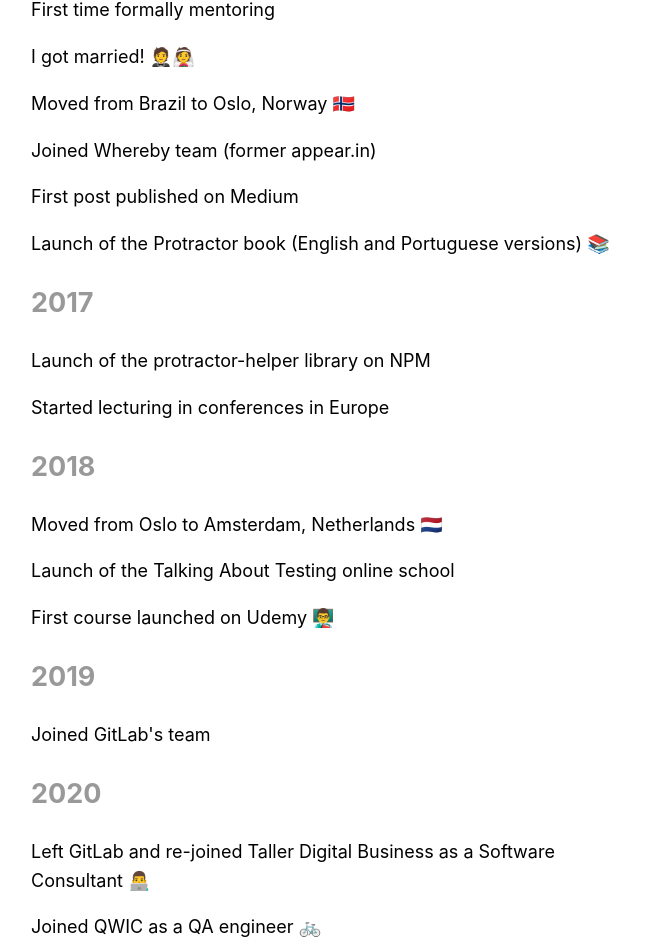
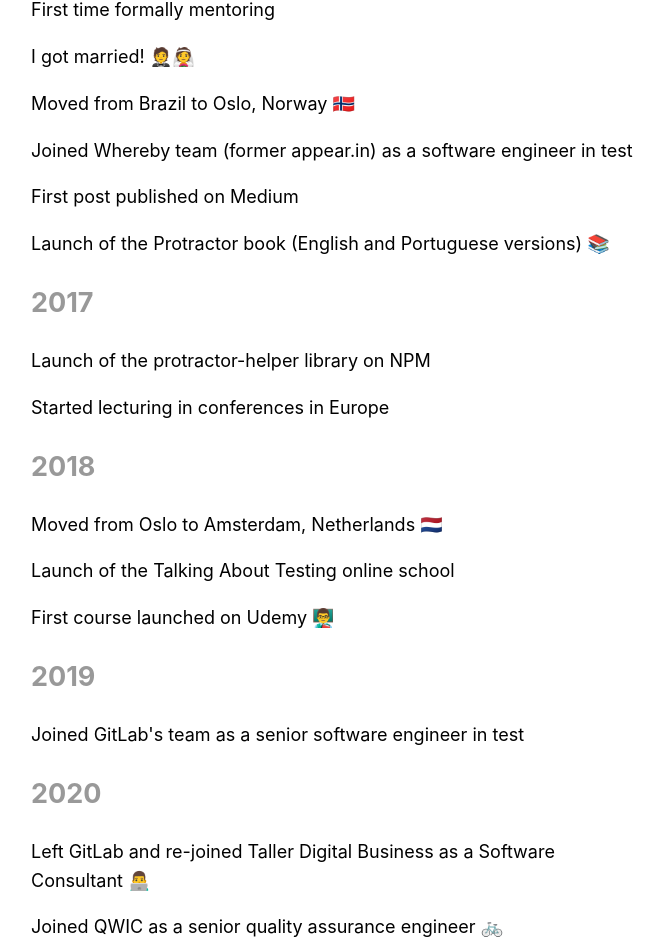
Before and after one commit to wlsf82/walmyr-nextjs, a Next.js app: page / in a window 1280 px wide. Shown: the part 1756-2708 px from the top of the page, without its empty margins (303-967 px from the left). Built offline with nearby package versions, Linux system fonts and the light colour scheme.

Commit message:
Update some of my roles

```diff
--- a/components/timeline.js
+++ b/components/timeline.js
@@ -53,7 +53,7 @@ const achievements = [
       'First time formally mentoring',
       'I got married! 🤵‍👰‍',
       'Moved from Brazil to Oslo, Norway 🇳🇴',
-      'Joined Whereby team (former appear.in)',
+      'Joined Whereby team (former appear.in) as a software engineer in test',
       'First post published on Medium',
       'Launch of the Protractor book (English and Portuguese versions) 📚'
     ]
@@ -76,14 +76,14 @@ const achievements = [
   {
     year: '2019',
     events: [
-      'Joined GitLab\'s team'
+      'Joined GitLab\'s team as a senior software engineer in test'
     ]
   },
   {
     year: '2020',
     events: [
       'Left GitLab and re-joined Taller Digital Business as a Software Consultant 👨‍💻',
-      'Joined QWIC as a QA engineer 🚲'
+      'Joined QWIC as a senior quality assurance engineer 🚲'
     ]
   },
 ]
```
